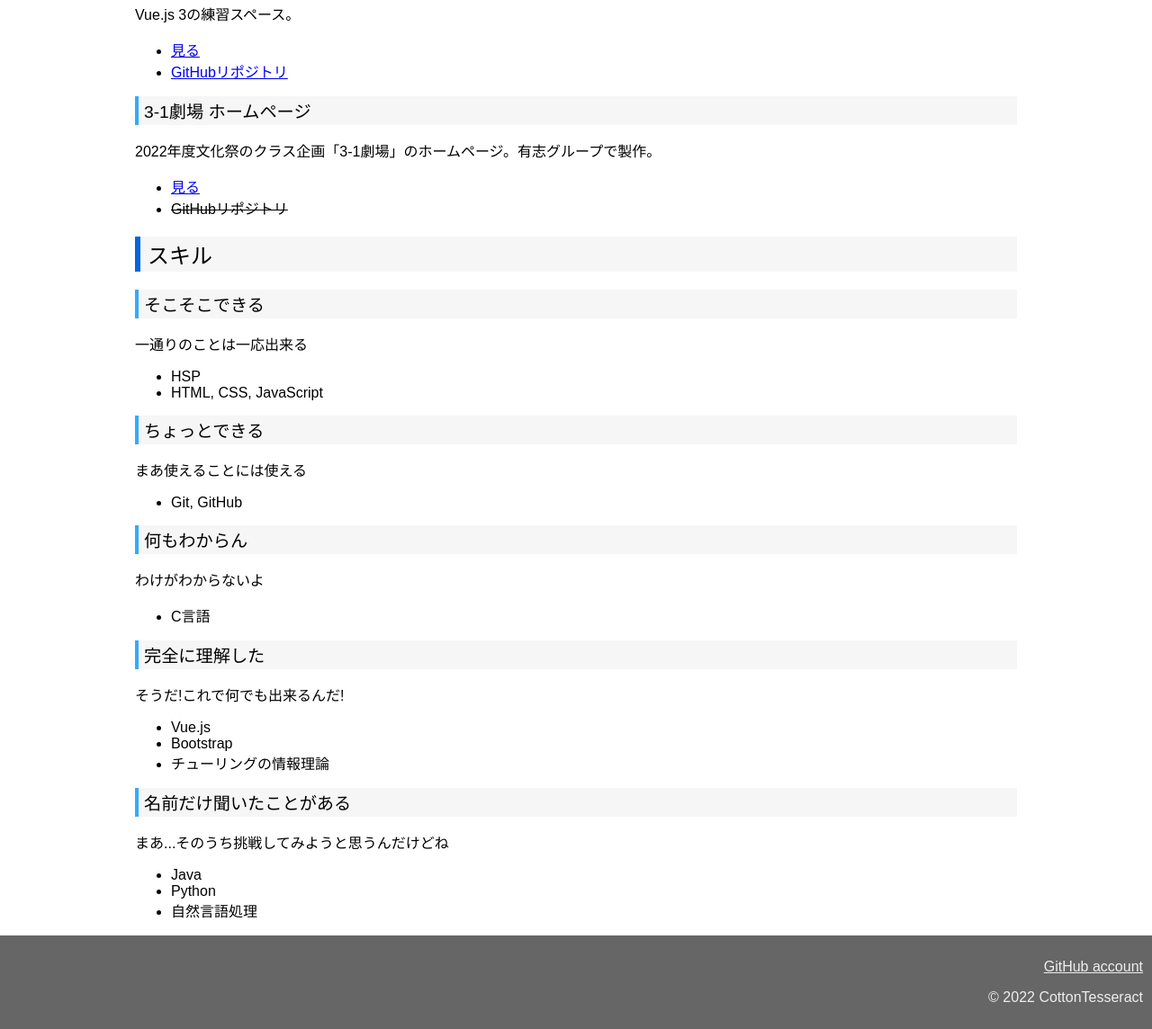
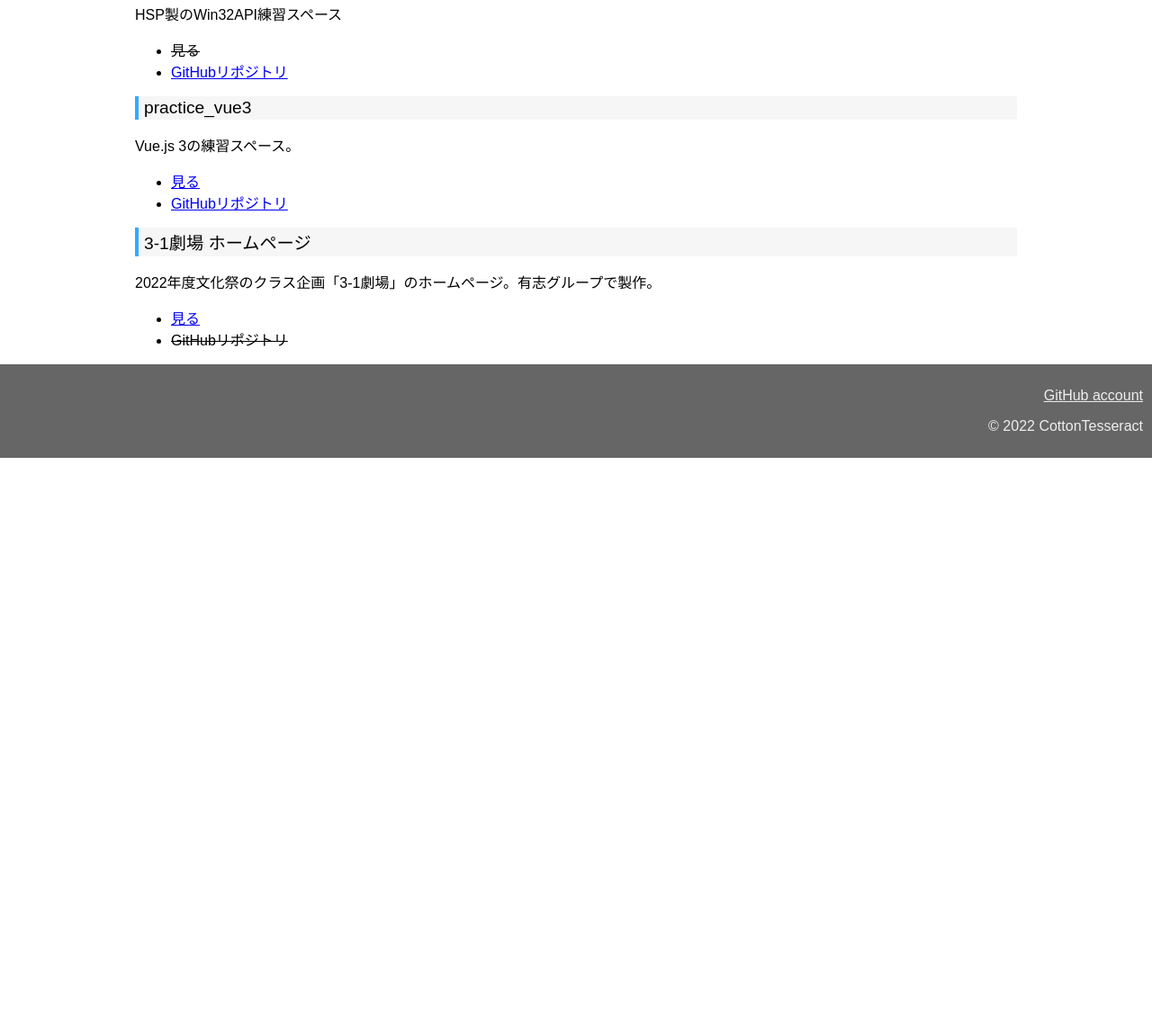
Before and after one commit to ctes091x/ctes091x.github.io, a plain HTML site: page index.html in a window 1280 px wide. Shown: the part 341-1485 px from the top of the page at 90% size. After the commit the page ends 850 px from the top, so only its background shows below. Drawn offline with Linux system fonts and the light colour scheme.

Commit message:
Add contents

```diff
--- a/index.html
+++ b/index.html
@@ -21,6 +21,14 @@
 					</ul>
 				</section>
 				<section>
+					<h2>win32_hsp</h2>
+					<p>HSP製のWin32API練習スペース</p>
+					<ul>
+						<li><del>見る</del></li>
+						<li><a href="https://github.com/win32_hsp">GitHubリポジトリ</a></li>
+					</ul>
+				</section>
+				<section>
 					<h2>practice_vue3</h2>
 					<p>Vue.js 3の練習スペース。</p>
 					<ul>
@@ -37,49 +45,6 @@
 					</ul>
 				</section>
 			</section>
-			<section>
-				<h1>スキル</h1>
-				<section>
-					<h2>そこそこできる</h2>
-					<p>一通りのことは一応出来る</p>
-					<ul>
-						<li>HSP</li>
-						<li>HTML, CSS, JavaScript</li>
-					</ul>
-				</section>
-				<section>
-					<h2>ちょっとできる</h2>
-					<p>まあ使えることには使える</p>
-					<ul>
-						<li>Git, GitHub</li>
-					</ul>
-				</section>
-				<section>
-					<h2>何もわからん</h2>
-					<p>わけがわからないよ</p>
-					<ul>
-						<li>C言語</li>
-					</ul>
-				</section>
-				<section>
-					<h2>完全に理解した</h2>
-					<P>そうだ!これで何でも出来るんだ!</P>
-					<ul>
-						<li>Vue.js</li>
-						<li>Bootstrap</li>
-						<li>チューリングの情報理論</li>
-					</ul>
-				</section>
-				<section>
-					<h2>名前だけ聞いたことがある</h2>
-					<p>まあ...そのうち挑戦してみようと思うんだけどね</p>
-					<ul>
-						<li>Java</li>
-						<li>Python</li>
-						<li>自然言語処理</li>
-					</ul>
-				</section>
-			</section>
 		</main>
 		<footer>
 			<p><a href="https://github.com/ctes091x">GitHub account</a></p>
--- a/style.css
+++ b/style.css
@@ -74,8 +74,8 @@ footer a:hover {
 	color:#ffffff;
 }
 
-@media screen and (max-width:1020px) {
+@media screen and (max-width:1060px) {
 	main {
-		margin:0 20px;
+		margin:0 40px;
 	}
 }
```
